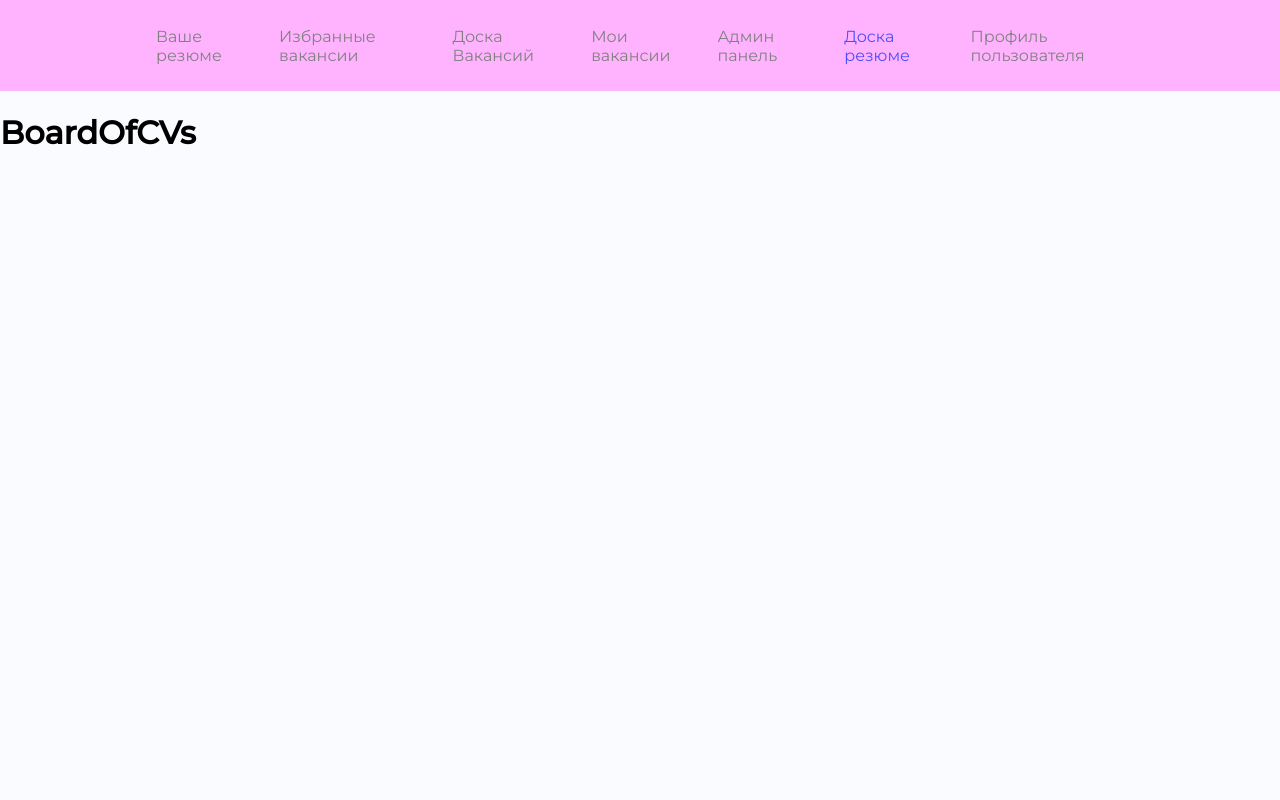
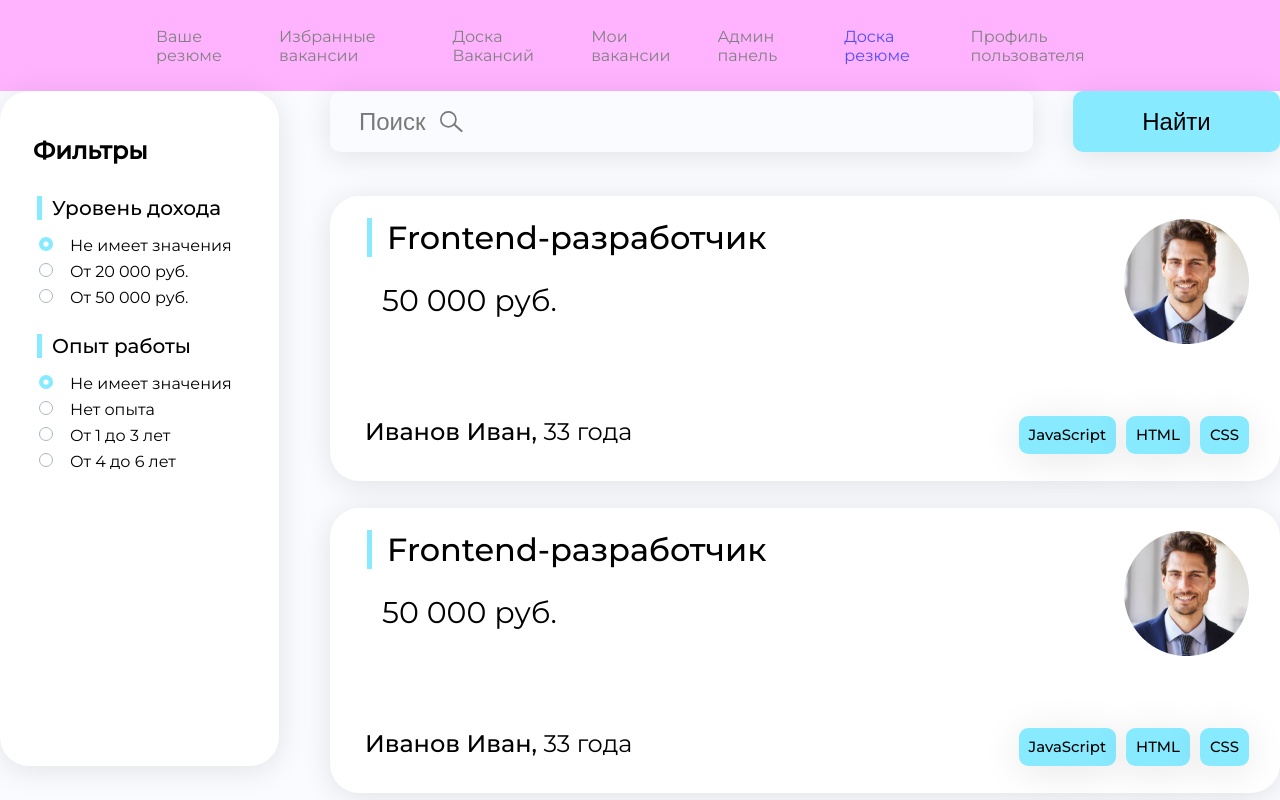
Before and after one commit to DmitryTolochko/hr-frontend, a React (Create React App) app: page /BoardOfCVs in a window 1280 px wide. Shown: the top 800 px of the page. Built offline with nearby package versions, Linux system fonts and the light colour scheme.

Commit message:
доска резюме

```diff
--- a/src/App.js
+++ b/src/App.js
@@ -16,6 +16,7 @@ import './styles/VacancyCard.css'
 import './styles/SearchString.css'
 import './styles/FiltersPanel.css'
 import './styles/BoardOfVacancies.css'
+import './styles/CVCard.css'
 
 
 class App extends React.Component {
--- /dev/null
+++ b/src/components/CVCard.js
@@ -0,0 +1,26 @@
+import React from 'react';
+
+const CVCard= () => {
+    return (
+        <div className='vacancy-card'>
+            <div className='first-half'>
+                <span className='vacancy-card-head'>
+                    <h1>Frontend-разработчик</h1>
+                    <h2>50 000 руб.</h2>
+                </span>
+                <img className='card-avatar' src={require('./images/deafult-avatar.png')}></img>
+            </div>
+
+            <div className='second-half-CV'>
+                <p className='card-name'>Иванов Иван, <b className='card-age'>33 года</b></p>
+                <ul className='skills'>
+                    <li>JavaScript</li>
+                    <li>HTML</li>
+                    <li>CSS</li>
+                </ul>
+            </div>
+        </div>
+    );
+};
+
+export default CVCard;
--- a/src/components/VacancyCard.js
+++ b/src/components/VacancyCard.js
@@ -6,7 +6,7 @@ const VacancyCard = () => {
             <div className='first-half'>
                 <span className='vacancy-card-head'>
                     <h1>Frontend-разработчик</h1>
-                    <h2>40 000 - 60 000 руб.</h2>
+                    <h2>50 000 руб.</h2>
                 </span>
                 <a><img src={require('./images/star-1.svg').default} alt='star'></img></a>
             </div>
--- a/src/pages/BoardOfCVs.js
+++ b/src/pages/BoardOfCVs.js
@@ -1,9 +1,18 @@
 import React from 'react';
+import SearchString from '../components/SearchString';
+import FiltersPanel from '../components/FiltersPanel';
+import CVCard from '../components/CVCard';
 
 const BoardOfCVs = () => {
     return (
-        <div>
-            <h1>BoardOfCVs</h1>
+        <div className='board-of-vacancies'>
+            <FiltersPanel/>
+            <div className='board'>
+                <SearchString width='703px'/>
+                <CVCard/>
+                <CVCard/>
+                <CVCard/>
+            </div>
         </div>
     );
 };
--- a/src/pages/MyVacancies.js
+++ b/src/pages/MyVacancies.js
@@ -8,7 +8,9 @@ const MyVacancies = () => {
             <div className='board'>
                 <div className='search-box'>
                     <SearchString width='470px'/>
-                    <button className='search-button'>Добавить</button>
+                    <button className='search-button'>
+                        <img src={require('../components/images/plus.svg').default} style={{width: "17px", height: "17px"}}></img>Добавить
+                    </button>
                 </div>
                 <VacancyCardEdit/>
                 <VacancyCardEdit/>
--- /dev/null
+++ b/src/styles/CVCard.css
@@ -0,0 +1,47 @@
+.card-avatar {
+    width: 125px;
+    height: 125px;
+
+    padding-top: 23px;
+    padding-right: 31px;
+    margin-bottom: 72px;
+}
+
+.card-name {
+    font-weight: 500;
+    font-size: 24px;
+
+    margin-top: 0;
+    padding-left: 35px;
+}
+
+.card-age {
+    font-weight: 400;
+}
+
+.second-half-CV {
+    display: flex;
+    justify-content:space-between;
+    align-items: self-end;
+}
+
+.skills {
+    margin-top: 0;
+    display: flex;
+    list-style: none;
+    padding-right: 31px;
+    gap: 10px;
+}
+
+.skills > li {
+    font-weight: 500;
+    font-size: 14.8863px;
+
+    width: 100%;
+    vertical-align: middle;
+
+    padding: 10px;
+    background: #88EAFF;
+    box-shadow: 0px 5.28571px 39.6429px rgba(0, 0, 0, 0.1);
+    border-radius: 9.30394px;
+}
--- a/src/styles/SearchString.css
+++ b/src/styles/SearchString.css
@@ -13,6 +13,8 @@
     box-shadow: 0px 4px 30px rgba(0, 0, 0, 0.1);
     border-radius: 10px;
     border: 0px;
+
+    background: url('../components/images/lupa.svg') no-repeat scroll 110px 20px;
 }
 
 .search-form > input::placeholder {
```
Also changed, not shown: src/components/images/deafult-avatar.png (added), src/components/images/lupa.svg (added).
